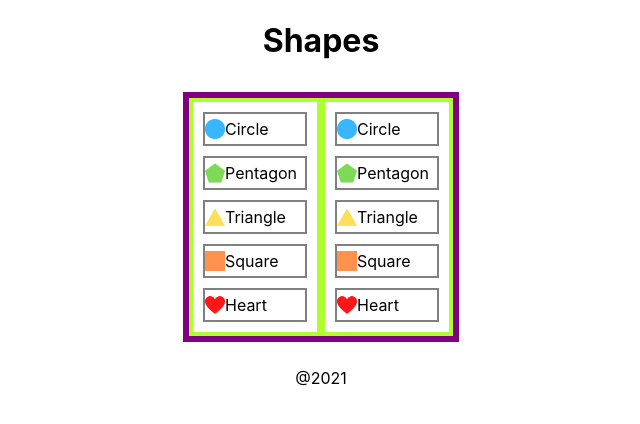
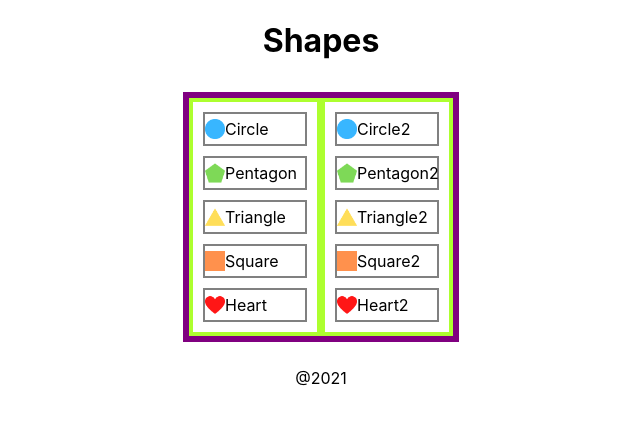
Before and after one commit to mirellaalves/drag-and-drop-practice, a React (Create React App) app: page / in a window 1280 px wide. Shown: the top 424 px of the page, without its empty margins (319-959 px from the left). Built offline with nearby package versions, Linux system fonts and the light colour scheme.

Commit message:
include items on second column and DragDropContext onDragEnd

```diff
--- a/src/App.js
+++ b/src/App.js
@@ -5,20 +5,19 @@ import columns from './dragAndDropData/columns';
 import './App.css';
 
 const App = () => {
-  const [shapesList, setShapesList] = useState(shapes)
+  const [columnsList, setColumnsList] = useState(columns)
 
   const handleOnDragEnd = (result) => {
     console.log(result);
 
-    // const { destination, source } = result;
+    const { destination, source } = result;
 
-    // if (!destination) return;
+    if (!destination) return;
 
-    // const items = Array.from(shapesList);
-    // const [movedItem] = items.splice(source.index, 1);
-    // items.splice(destination.index, 0, movedItem);
+    const [movedItem] = columnsList.splice(source.index, 1);
+    columnsList.splice(destination.index, 0, movedItem);
 
-    // setShapesList(items);
+    setColumnsList(columnsList);
   }
 
   return (
@@ -26,21 +25,25 @@ const App = () => {
       <header>
         <h1>Shapes</h1>
       </header>
-      <DragDropContext>
+      <DragDropContext onDragEnd={handleOnDragEnd}>
           <Droppable droppableId='shapes'>
             {(provided) => (
               <div className='shapes' {...provided.droppableProps} ref={provided.innerRef}>
-                        {columns.map((column) => (
+                {columnsList.map((column) => (
                   <div className='column'>
                     {column.cards.map((shape, index) => (
+                      <div>
+                        {/* {console.log('shape/index:', shape, index)} */}
                         <Draggable key={shape.id} draggableId={shape.id} index={index}>
                           {(provided) => (
                             <div className='shape' {...provided.draggableProps} {...provided.dragHandleProps} ref={provided.innerRef}>
-                                            <img src={shape.img} alt={`${shape.name} shape`} width='20px' />
+                              {console.log('shape/index/key:', shape, index, shape.id)}
+                              <img src={shape.img} alt={`${shape.name}`} width='20px' />
                               <span>{shape.name}</span>
                             </div>
                           )}
                         </Draggable>
+                      </div>
                     ))}
                   </div>
                 ))}
@@ -54,38 +57,6 @@ const App = () => {
       </footer>
     </div>
   )
-
-  // return (
-  //   <div className='App'>
-  //     <header>
-  //       <h1>Shapes</h1>
-  //     </header>
-  //     <DragDropContext onDragEnd={handleOnDragEnd}>
-  //       <Droppable droppableId='shapes'>
-  //         {(provided) => (
-  //           <ul className='shapes' {...provided.droppableProps} ref={provided.innerRef}>
-  //             { shapesList.map(({ id, name, img }, index) => {
-  //               return (
-  //                 <Draggable key={id} draggableId={id} index={index}>
-  //                   {(provided) => (
-  //                     <li className='shape' {...provided.draggableProps} {...provided.dragHandleProps} ref={provided.innerRef}>
-  //                       <img src={img} alt={`${name} shape`} width='20px' />
-  //                       <span>{name}</span>
-  //                     </li>
-  //                   )}
-  //                 </Draggable>
-  //               )
-  //             })}
-  //             {provided.placeholder}
-  //           </ul>
-  //         )}
-  //       </Droppable>
-  //     </DragDropContext>
-  //     <footer>
-  //       <p>@2021</p>
-  //     </footer>
-  //   </div>
-  // )
 }
 
 export default App;
--- a/src/dragAndDropData/columns.js
+++ b/src/dragAndDropData/columns.js
@@ -1,4 +1,32 @@
 import shapes from './shapes';
+
+const shapes2 = [
+    {
+      id: 'circle2',
+      name: 'Circle2',
+      img: './images/circle.png'
+    },
+    {
+      id: 'pentagon2',
+      name: 'Pentagon2',
+      img: './images/pentagon.png'
+    },
+    {
+      id: 'triangle2',
+      name: 'Triangle2',
+      img: './images/triangle.png'
+    },
+    {
+      id: 'square2',
+      name: 'Square2',
+      img: '/images/square.png'
+    },
+    {
+      id: 'heart2',
+      name: 'Heart2',
+      img: './images/heart.png'
+    }
+  ];
 
 const columns = [
     {
@@ -9,7 +37,7 @@ const columns = [
     {
         id: 2,
         title: 'column2',
-        cards: shapes,
+        cards: shapes2,
     }
 ];
 
```
Lines whose indentation alone changed are shown as unchanged.
